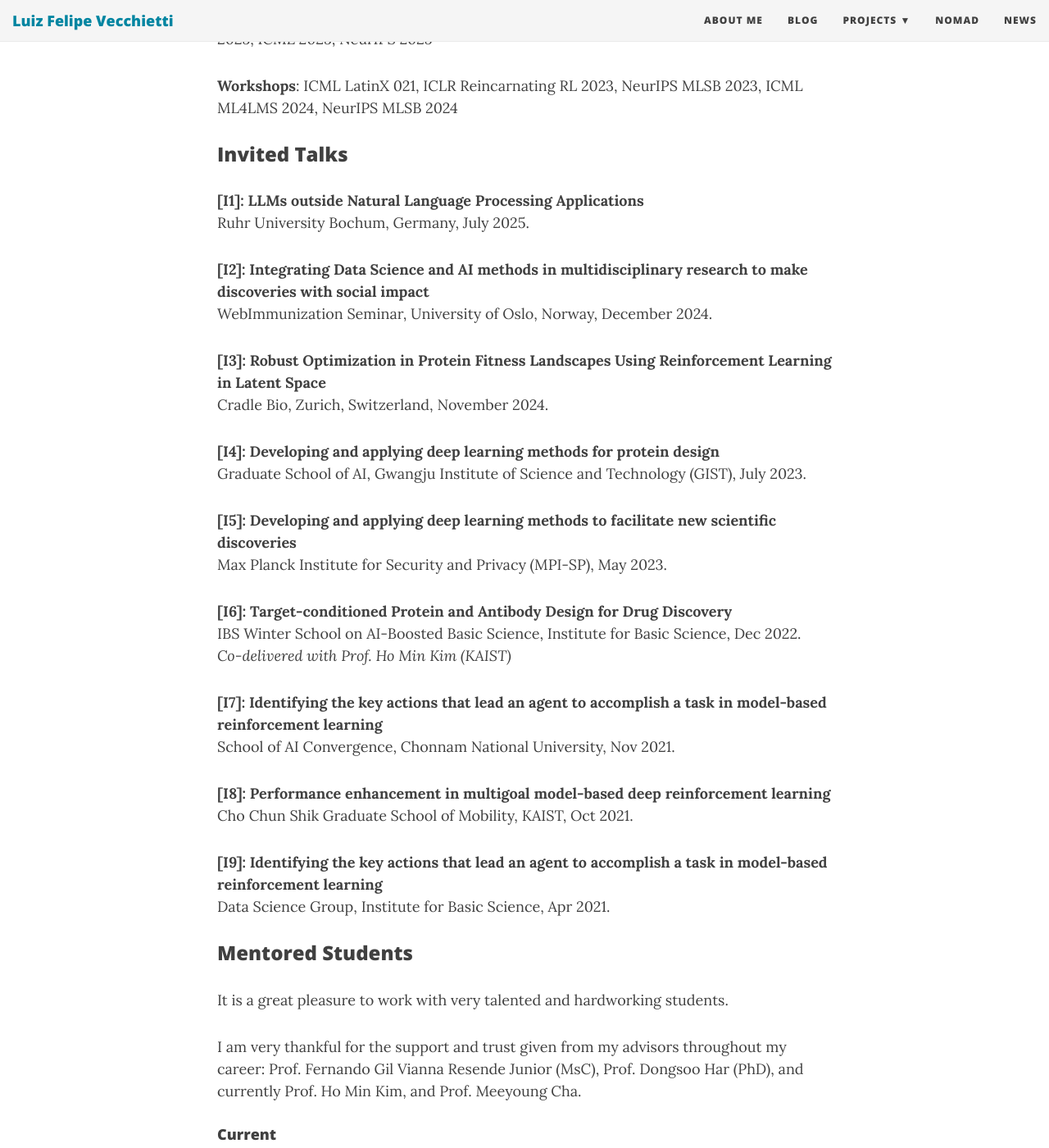
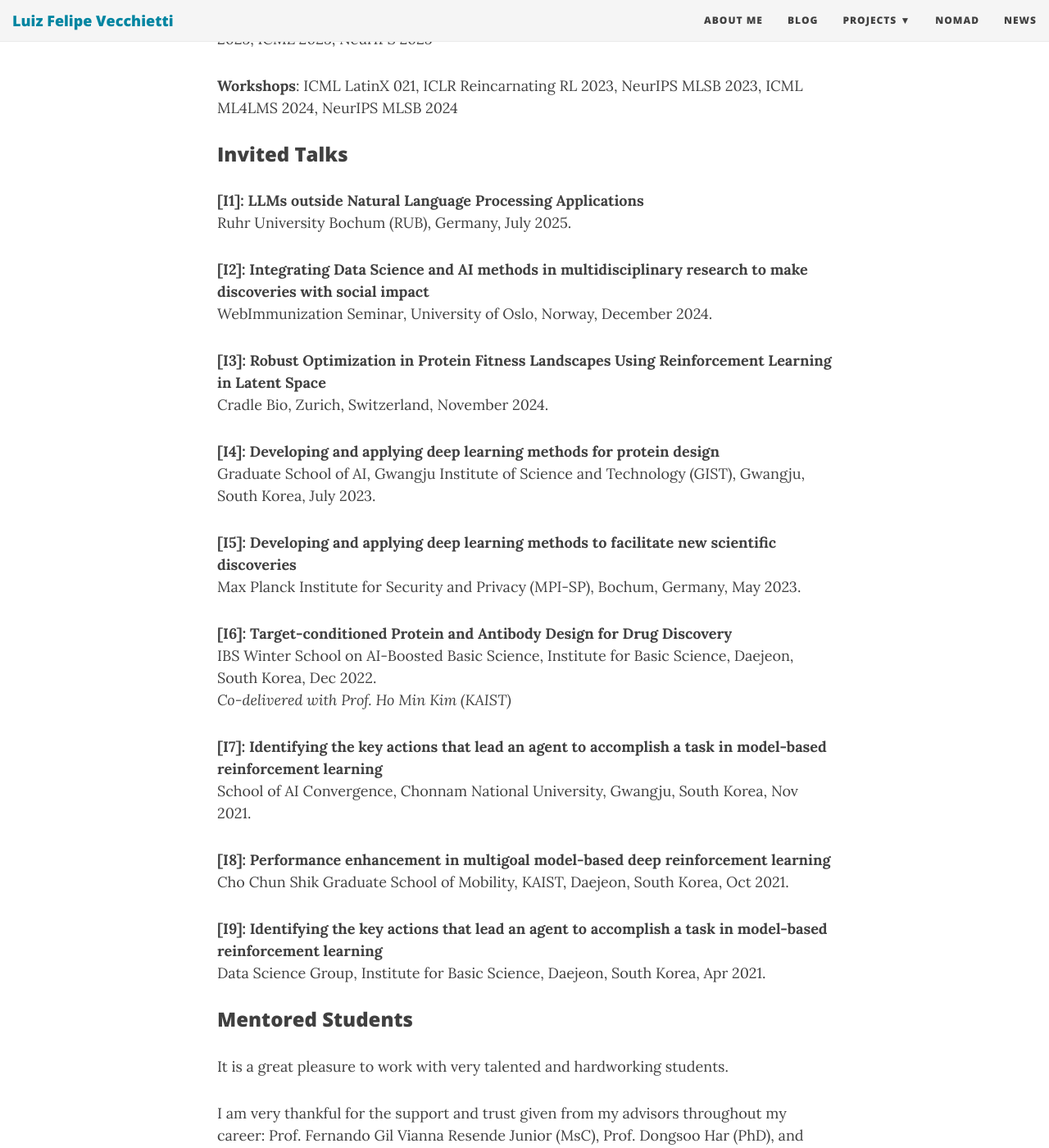
Before and after one commit to lfelipesv/lfelipesv.github.io, a Jekyll site: the page built from aboutme.md, in a window 1280 px wide and 1400 px high, scrolled down 6352 px. Shown: the whole window at 82% size. Built offline with Jekyll 4.4.1, drawn with Linux system fonts in a browser that asks for light colours; nearby versions of some CDN libraries; some of the changed text lies outside the part shown.

Commit message:
solved typos

```diff
--- a/aboutme.md
+++ b/aboutme.md
@@ -79,7 +79,7 @@ My personal interests include traveling, sports (football, kickboxing, skate, sn
 
 **[P1]**: **Vecchietti, Luiz Felipe** & Lee, Minji, et al (2024). Robust Optimization in Protein Fitness Landscapes Using Reinforcement Learning in Latent Space. International Conference on Machine Learning (ICML) 2024.
 
-**[P2]**: Ribeiro, Theo Baptista & **Vecchietti, Luiz Felipe** et al. Overabundance of abelisaurid teeth in the Açu Formation (Albian-Cenomanian), Potiguar Basin, Northeastern Brazil: morphometric, cladistic and machine learning approaches. Journal of Vertebrate Paleontology, 2025.
+**[P2]**: Ribeiro, Theo Baptista & **Vecchietti, Luiz Felipe** et al (2025). Overabundance of abelisaurid teeth in the Açu Formation (Albian-Cenomanian), Potiguar Basin, Northeastern Brazil: morphometric, cladistic and machine learning approaches. Journal of Vertebrate Paleontology.
 
 **[P3]**: Seo<sup>†</sup>, Minah & **Vecchietti, Luiz Felipe** & Lee, Sangkeum & Har, Dongsoo. (2019). Rewards Prediction Based Credit Assignment for Reinforcement Learning with Sparse Binary Rewards. IEEE Access. PP. 1-1. 10.1109/ACCESS.2019.2936863.
 *Selected as a featured research for the KAIST Breakthroughs Magazine in 2020*
@@ -147,7 +147,7 @@ My personal interests include traveling, sports (football, kickboxing, skate, sn
 ### Invited Talks
 
 **[I1]: LLMs outside Natural Language Processing Applications**
-Ruhr University Bochum, Germany, July 2025.
+Ruhr University Bochum (RUB), Germany, July 2025.
 
 **[I2]: Integrating Data Science and AI methods in multidisciplinary research to make discoveries with social impact**
 WebImmunization Seminar, University of Oslo, Norway, December 2024.
@@ -156,23 +156,23 @@ WebImmunization Seminar, University of Oslo, Norway, December 2024.
 Cradle Bio, Zurich, Switzerland, November 2024.
 
 **[I4]: Developing and applying deep learning methods for protein design**
-Graduate School of AI, Gwangju Institute of Science and Technology (GIST), July 2023.
+Graduate School of AI, Gwangju Institute of Science and Technology (GIST), Gwangju, South Korea, July 2023.
 
 **[I5]: Developing and applying deep learning methods to facilitate new scientific discoveries**
-Max Planck Institute for Security and Privacy (MPI-SP), May 2023.
+Max Planck Institute for Security and Privacy (MPI-SP), Bochum, Germany, May 2023.
 
 **[I6]: Target-conditioned Protein and Antibody Design for Drug Discovery**
-IBS Winter School on AI-Boosted Basic Science, Institute for Basic Science, Dec 2022.
+IBS Winter School on AI-Boosted Basic Science, Institute for Basic Science, Daejeon, South Korea, Dec 2022.
 *Co-delivered with Prof. Ho Min Kim (KAIST)*
 
 **[I7]: Identifying the key actions that lead an agent to accomplish a task in model-based reinforcement learning**
-School of AI Convergence, Chonnam National University, Nov 2021.
+School of AI Convergence, Chonnam National University, Gwangju, South Korea, Nov 2021.
 
 **[I8]: Performance enhancement in multigoal model-based deep reinforcement learning**
-Cho Chun Shik Graduate School of Mobility, KAIST, Oct 2021.
+Cho Chun Shik Graduate School of Mobility, KAIST, Daejeon, South Korea, Oct 2021.
 
 **[I9]: Identifying the key actions that lead an agent to accomplish a task in model-based reinforcement learning**
-Data Science Group, Institute for Basic Science, Apr 2021.
+Data Science Group, Institute for Basic Science, Daejeon, South Korea, Apr 2021.
 
 ### Mentored Students
 
```
Also changed, not shown: other parts of aboutme.md (+2 -2 lines).
